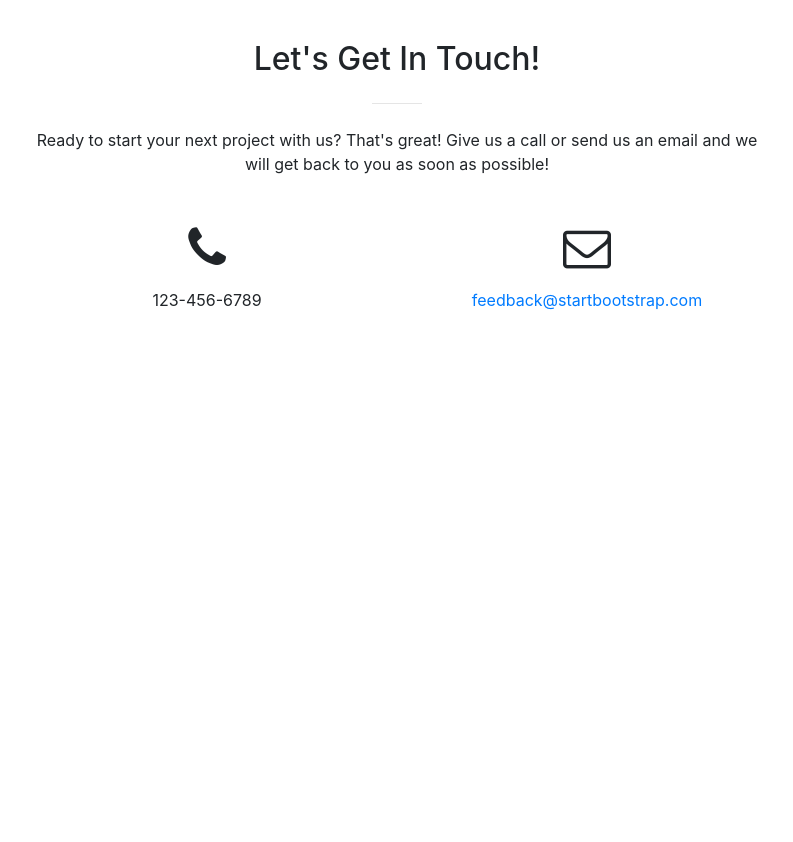
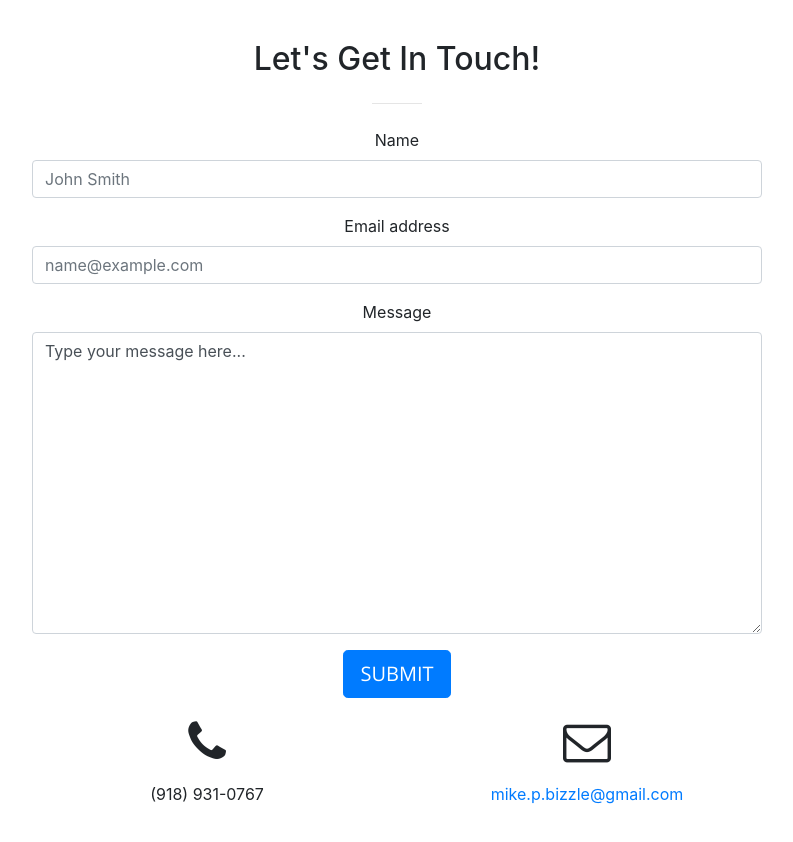
Before and after one commit to mbizzle1464/portfolio, a website with bundled scripts: page index.html in a window 1280 px wide. Shown: the part 2940-3782 px from the top of the page, without its empty margins (243-1036 px from the left). Before the commit the page ends 3396 px from the top, so only its background shows below. Built offline with nearby package versions, Linux system fonts and the light colour scheme; files whose address does not match are found by name.

Commit message:
updated files.

```diff
--- a/index.html
+++ b/index.html
@@ -8,7 +8,7 @@
     <meta name="description" content="">
     <meta name="author" content="">
 
-    <title>Creative - Start Bootstrap Theme</title>
+    <title>Michael Bizzle Portfolio</title>
 
     <!-- Bootstrap core CSS -->
     <link href="vendor/bootstrap/css/bootstrap.min.css" rel="stylesheet">
@@ -248,18 +248,33 @@
           <div class="col-lg-8 mx-auto text-center">
             <h2 class="section-heading">Let's Get In Touch!</h2>
             <hr class="my-4">
-            <p class="mb-5">Ready to start your next project with us? That's great! Give us a call or send us an email and we will get back to you as soon as possible!</p>
+            <form>
+              <div class="form-group">
+                <label for="exampleFormControlInput1">Name</label>
+                <input type="text" class="form-control" id="exampleFormControlInput1" placeholder="John Smith">
+              </div>
+              <div class="form-group">
+                <label for="exampleFormControlInput1">Email address</label>
+                <input type="email" class="form-control" id="exampleFormControlInput1" placeholder="name@example.com">
+              </div>
+              <div class="form-group">
+                <label for="exampleFormControlTextarea1">Message</label>
+                <textarea class="form-control" id="exampleFormControlTextarea1" rows="12">Type your message here...</textarea>
+              </div>
+              <input class="btn btn-primary btn-lg" type="submit" value="Submit" style="margin-bottom:20px;">
+              <br>
+            </form>
           </div>
         </div>
         <div class="row">
           <div class="col-lg-4 ml-auto text-center">
             <i class="fa fa-phone fa-3x mb-3 sr-contact"></i>
-            <p>123-456-6789</p>
+            <p>(918) 931-0767</p>
           </div>
           <div class="col-lg-4 mr-auto text-center">
             <i class="fa fa-envelope-o fa-3x mb-3 sr-contact"></i>
             <p>
-              <a href="mailto:your-email@your-domain.com">feedback@startbootstrap.com</a>
+              <a href="mailto:mike.p.bizzle@gmail.com">mike.p.bizzle@gmail.com</a>
             </p>
           </div>
         </div>
```
Also changed, not shown: README.md.
